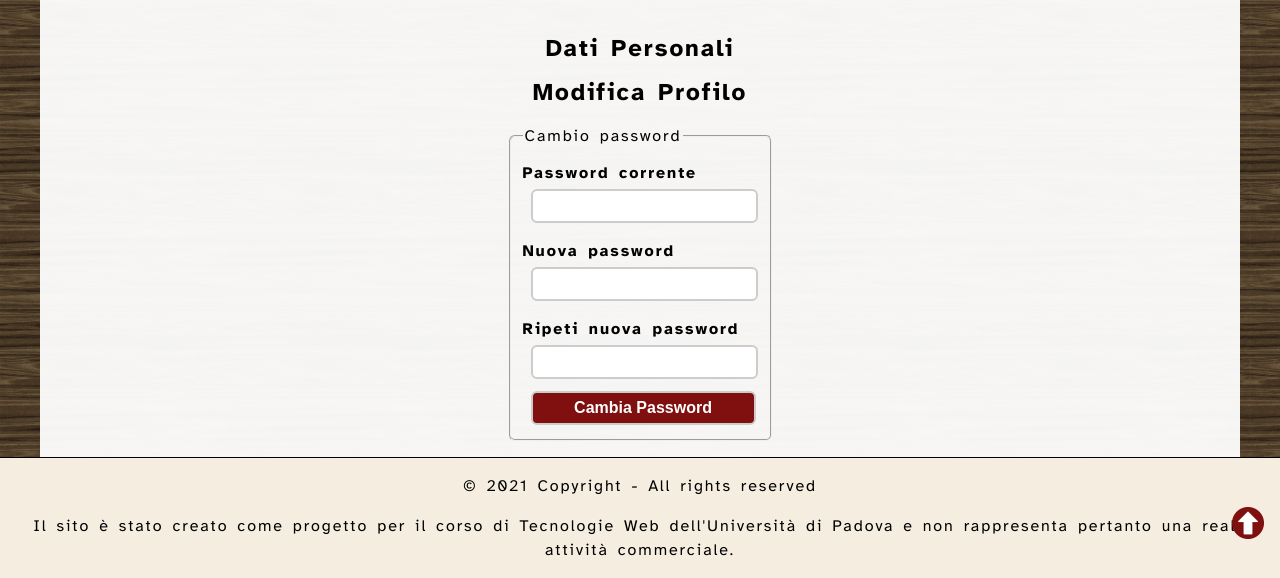
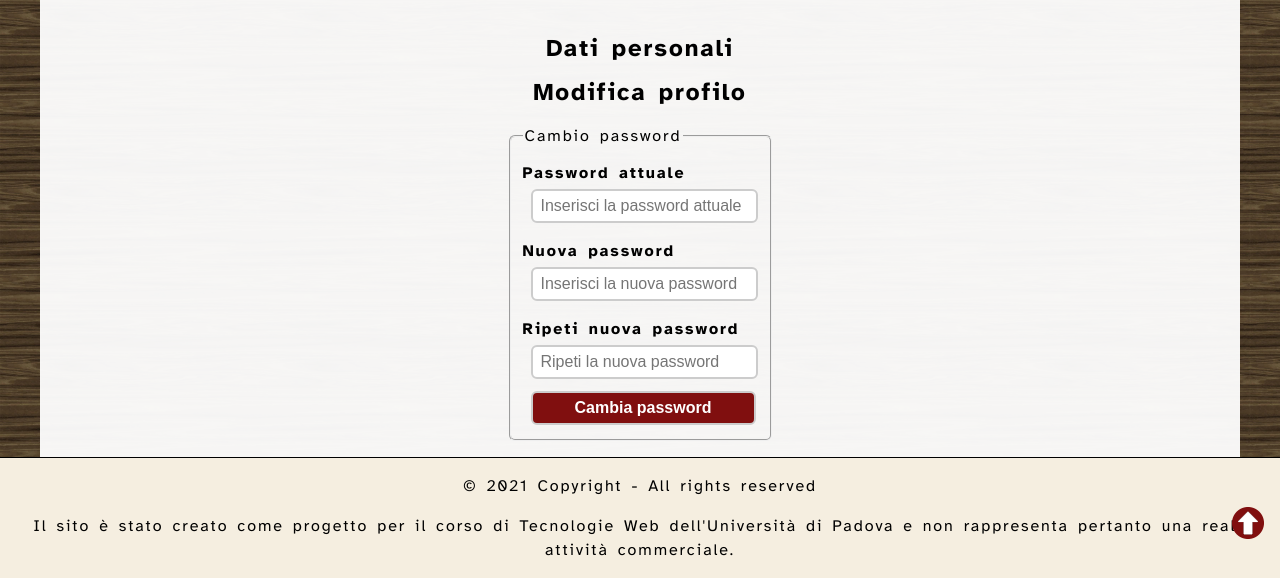
Before and after one commit to leidard/TecWeb_progetto, a PHP site: page /user/profilo.php in a window 1280 px wide. Shown: the part 238-816 px from the top of the page. Run offline with PHP 8.4, Linux system fonts and the light colour scheme; the visitor is signed in with stand-in values (Sample User, id 1); data that the repository does not hold is empty.

Commit message:
placeholder in dati

```diff
--- a/controllers/index.css
+++ b/controllers/index.css
@@ -216,7 +216,6 @@ main {
     width: 1200px;
     box-sizing: border-box;
     background-color: rgba(255,255,255,.95);
-    /* 1200*/
 }
 
 @media only screen and (max-width: 1200px) {
@@ -377,11 +376,6 @@ fieldset.dati-personali span.input-hint{
     font-weight: normal;
 }
 
-/*
-fieldset.dati-login>span>label::after {
-    content: ":";
-}
-*/
 fieldset.dati-cambio-password>input,
 fieldset.dati-cambio-password>span>input,
 fieldset.dati-login>span>input,
@@ -389,6 +383,7 @@ fieldset.dati-registrazione>span>input,
 fieldset.dati-personali>span>input,
 fieldset.dati-personali>span>span>select {
     max-width: 300px;
+    min-width: 200px;
     margin-left: 8px;
     margin-top: 4px;
     border-radius: 6px;
--- a/controllers/registrati.js
+++ b/controllers/registrati.js
@@ -38,7 +38,7 @@ item.parentNode.removeChild(item);
 			{
 				//non lunga abbastanza
 				ok = false;
-				str+="<li>Otto caratteri</li>";
+				str+="<li>otto caratteri</li>";
 			}
 
 			if(evt.target.value.toUpperCase() == evt.target.value)
@@ -67,7 +67,7 @@ item.parentNode.removeChild(item);
 				str+="<li>Carattere non valido presente</li>";
 
 
-			document.getElementById('pw-error').innerHTML = "deve avere almeno <ul>"+str+"</ul>";
+			document.getElementById('pw-error').innerHTML = "Deve avere almeno: <ul>"+str+"</ul>";
 
 		}
 		else
--- a/controllers/user/prenotazioni.php
+++ b/controllers/user/prenotazioni.php
@@ -69,7 +69,7 @@ $unc_str = "";
 if (!!$unc) {
     $unc_str = booked_pending($unc["start_at"], $unc["end_at"], $unc["service"], $unc["price"], $unc["staff"]);
 } else {
-    $unc_str = '<a href="/user/prenota.php">Crea Nuova Prenotazione</a>';
+    $unc_str = '<p>Non c\'è nessuna prenotazione in attesa, <a href="/user/prenota.php">clicca qui per crearne una nuova</a>.</p>';
 }
 $main = str_replace("%UNCONFIRMED%", $unc_str, $main);
 
--- a/controllers/user/profilo.js
+++ b/controllers/user/profilo.js
@@ -11,7 +11,7 @@
 			{
 				//non lunga abbastanza
 				ok = false;
-				str+="<li>Otto caratteri</li>";
+				str+="<li>otto caratteri</li>";
 			}
 
 			if(evt.target.value.toUpperCase() == evt.target.value)
@@ -40,7 +40,7 @@
 				str+="<li>carattere non valido presente</li>";
 
 
-			document.getElementById('pw-error').innerHTML = "deve avere almeno <ul>"+str+"</ul>";
+			document.getElementById('pw-error').innerHTML = "Deve avere almeno: <ul>"+str+"</ul>";
 
 		}
 		else
--- a/views/components/header.html
+++ b/views/components/header.html
@@ -1,6 +1,6 @@
 <header id="page-header">
     <h1 lang="en">Barbieria Scissorhands</h1>
-    <a href="#vaiAlMain" class="per-sr">Passa al contenuto principale</a>
+    <a href="#salta-al-contenuto" class="per-sr">Passa al contenuto principale</a>
     %NAVMENU%
     %NAVBREADCRUMB%
 </header>
--- a/views/index.html
+++ b/views/index.html
@@ -10,7 +10,7 @@
         </div>
     </div>
 </section>
-<a href="#vaiAlMain" class="per-sr">Torna a inizio pagina</a>
+<a href="#salta-al-contenuto" class="per-sr">Torna a inizio pagina</a>
 <section id="misureSicurezza">
     <h2>Misure contro <abbr title="Coronavirus disease 2019">Covid-19</abbr></h2>
     <p>Con noi sei in sicurezza! Per contenere la diffusione del virus <abbr title="Coronavirus disease 2019">Covid-19</abbr>, <span lang="en">Scissorhands</span> e i suoi dipendenti si
--- a/views/registrati.html
+++ b/views/registrati.html
@@ -1,7 +1,7 @@
 <div>
 	<h2>Registrati</h2>
 	<div class="form-block">
-		<p>Tutti i campi sono necessari.</p>
+		<p>Tutti i campi sono obbligatori.</p>
 		<form id="registrazione-form" action="registrati.php" method="POST" aria-label="Registrazione">
 			<div id="noscript">
 				Requisiti password:
--- a/views/user/pagina_personale.html
+++ b/views/user/pagina_personale.html
@@ -1,33 +1,33 @@
 <section class="dati-personali">
-	<h2>Dati Personali</h2>
+	<h2>Dati personali</h2>
 
 </section>
 
 
 <section class="form-block">
-	<h2>Modifica Profilo</h2>
+	<h2>Modifica profilo</h2>
 	<form id="profile" action="profilo.php" method="POST">
 		<fieldset class="dati-cambio-password">
 			<legend>Cambio password</legend>
 			<span>
-				<label for="current_password">Password corrente</label>
-				<input name="current_password" id="current_password" type="password" required />
+				<label for="current_password">Password attuale</label>
+				<input placeholder="Inserisci la password attuale" name="current_password" id="current_password" type="password" required />
 			</span>
 
 			<span>
 				<label for="new_password">Nuova password</label>
 				<span id="pw-error" class="error"></span>
-				<input name="new_password" id="new_password" type="password" required oninput="onPw(event);"
+				<input placeholder="Inserisci la nuova password" name="new_password" id="new_password" type="password" required oninput="onPw(event);"
 					onblur="aria_onPw(event);" />
 			</span>
 
 			<span>
 				<label for="confirm_new_password">Ripeti nuova password</label>
 				<span id="pwrep-error" class="error"></span>
-				<input name="confirm_new_password" id="confirm_new_password" type="password" required
+				<input placeholder="Ripeti la nuova password" name="confirm_new_password" id="confirm_new_password" type="password" required
 					onkeyup="pwCheck();" onblur="aria_pwCheck();" />
 			</span>
-			<input type="submit" value="Cambia Password" id="changepw" onclick="preventSubmit(event);">
+			<input type="submit" value="Cambia password" id="changepw" onclick="preventSubmit(event);">
 			%MESSAGGIO%
 		</fieldset>
 	</form>
```
